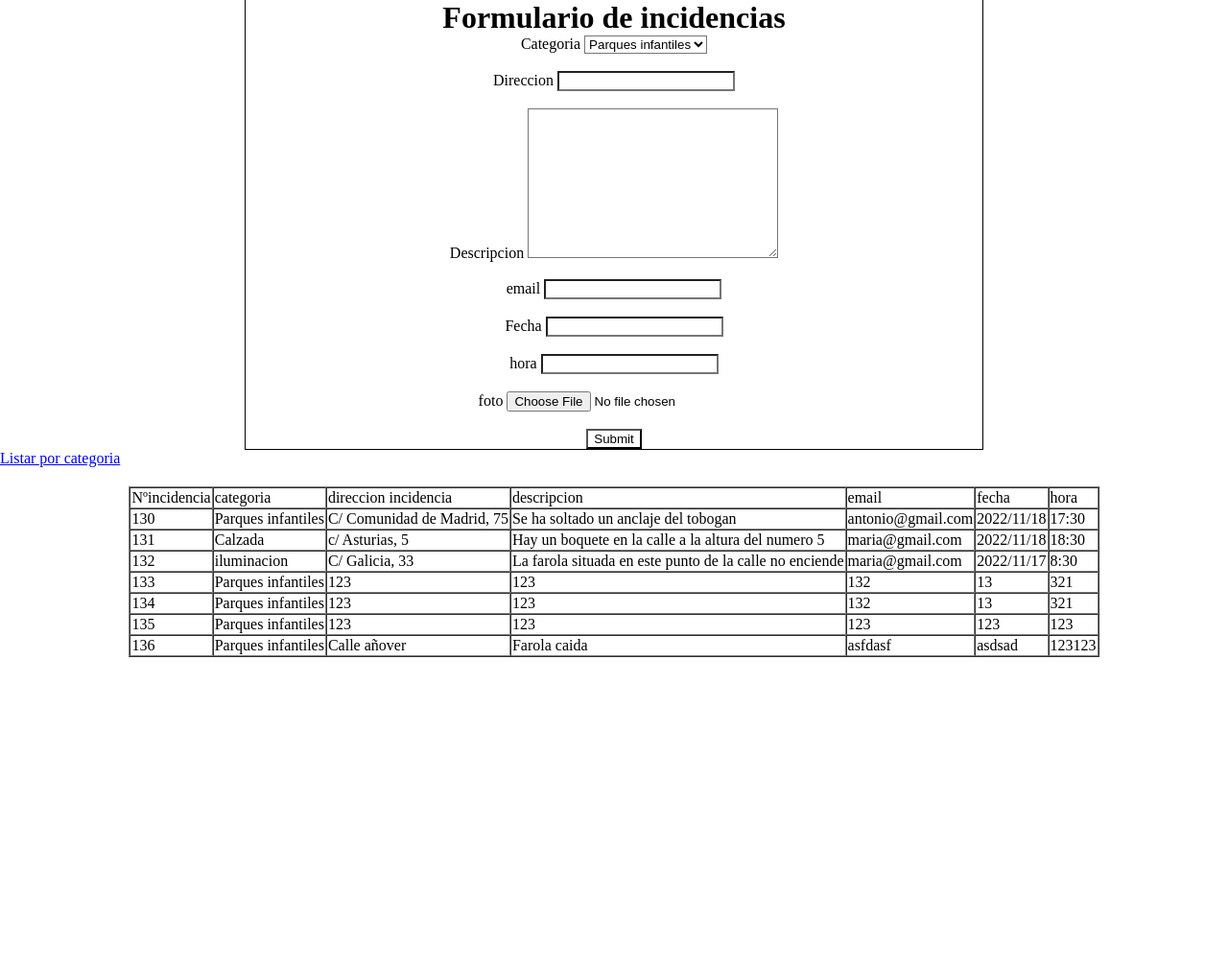
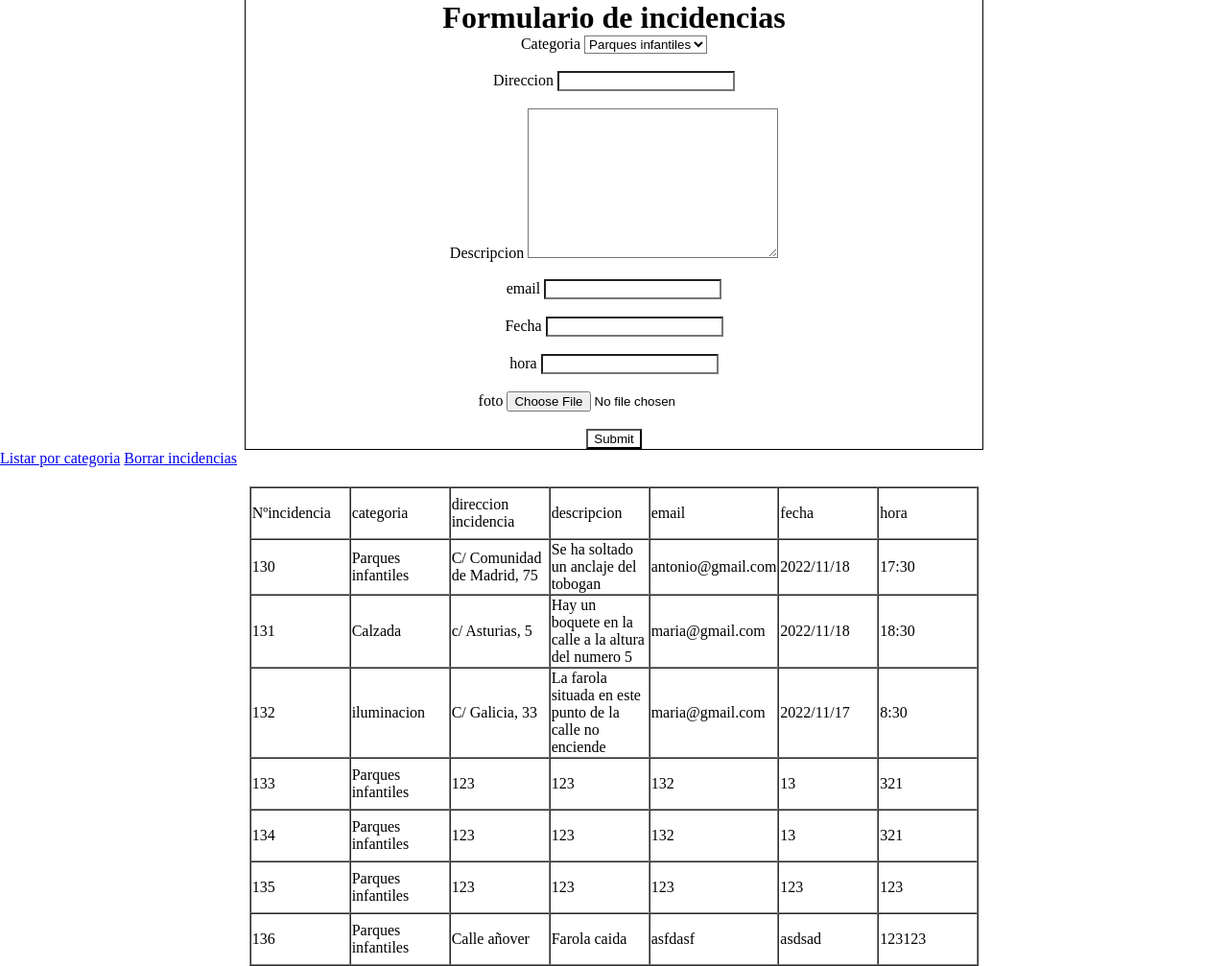
Before and after one commit to imcasero/2-DAW, a PHP site: page / in a window 1280 px wide. Shown: the part 21-1028 px from the top of the page at 96% size. Before the commit the page ends 800 px from the top, so only its background shows below. Run offline with PHP 8.4, Linux system fonts and the light colour scheme.

Commit message:
Cambios en php_examen 21-11-2022

```diff
--- a/DesarrolloServidor/Examenes/php_examen/examen/index.php
+++ b/DesarrolloServidor/Examenes/php_examen/examen/index.php
@@ -35,6 +35,7 @@
 
     </form>
     <a href="listar.php">Listar por categoria</a>
+    <a href="borrar.php">Borrar incidencias</a>
 </body>
 </html>
 <?php
--- a/DesarrolloServidor/Examenes/php_examen/examen/style.css
+++ b/DesarrolloServidor/Examenes/php_examen/examen/style.css
@@ -8,3 +8,7 @@ form {
     text-align: center;
     width: 60%;
 }
+table tr td{
+    width: 100px;
+    height: 50px;
+}
```
Also changed, not shown: DesarrolloServidor/Examenes/php_examen/examen/borrar.php (added, +12 -0 lines), DesarrolloServidor/Examenes/php_examen/examen/listado.php (+4 -3 lines).
